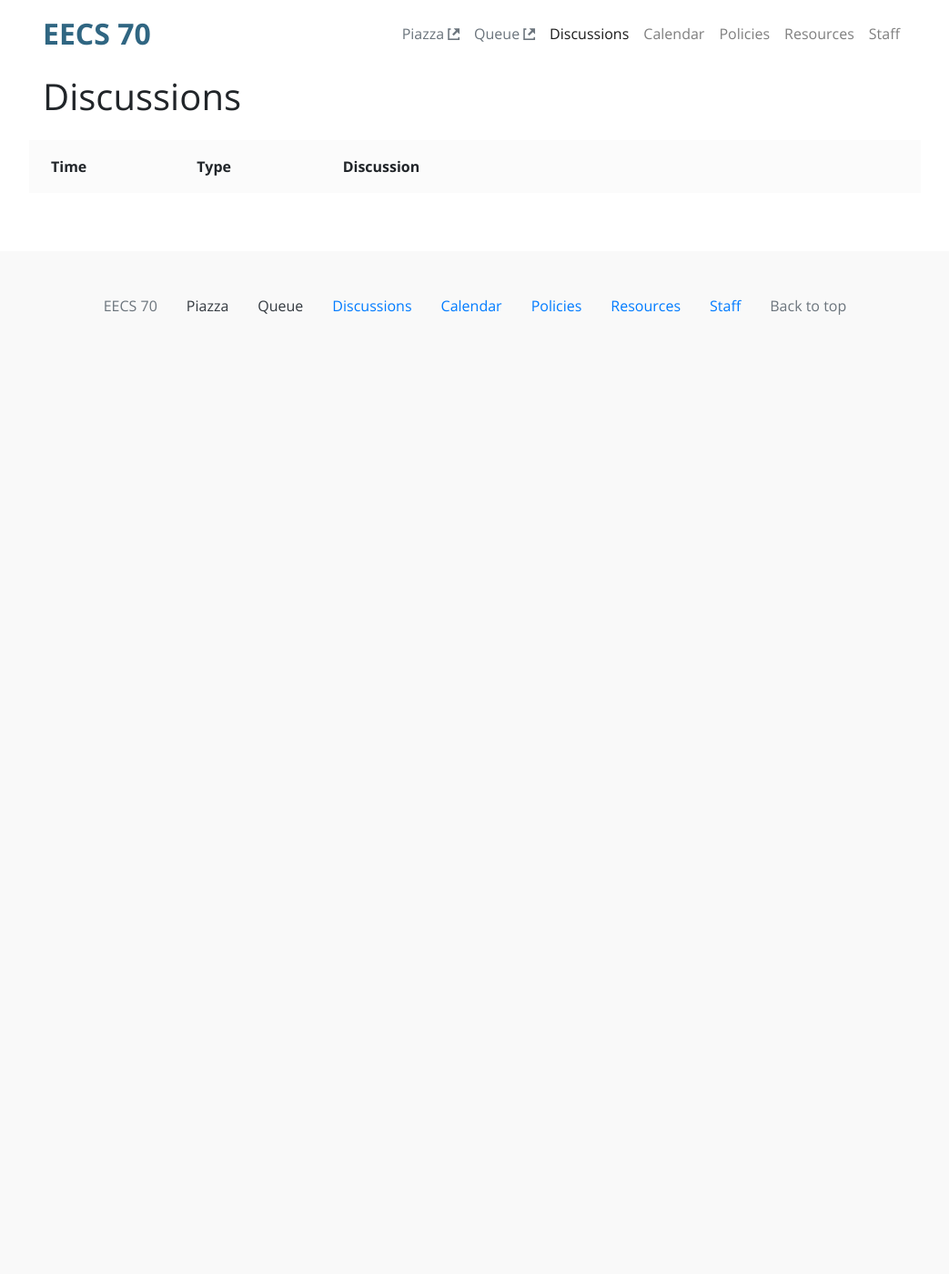
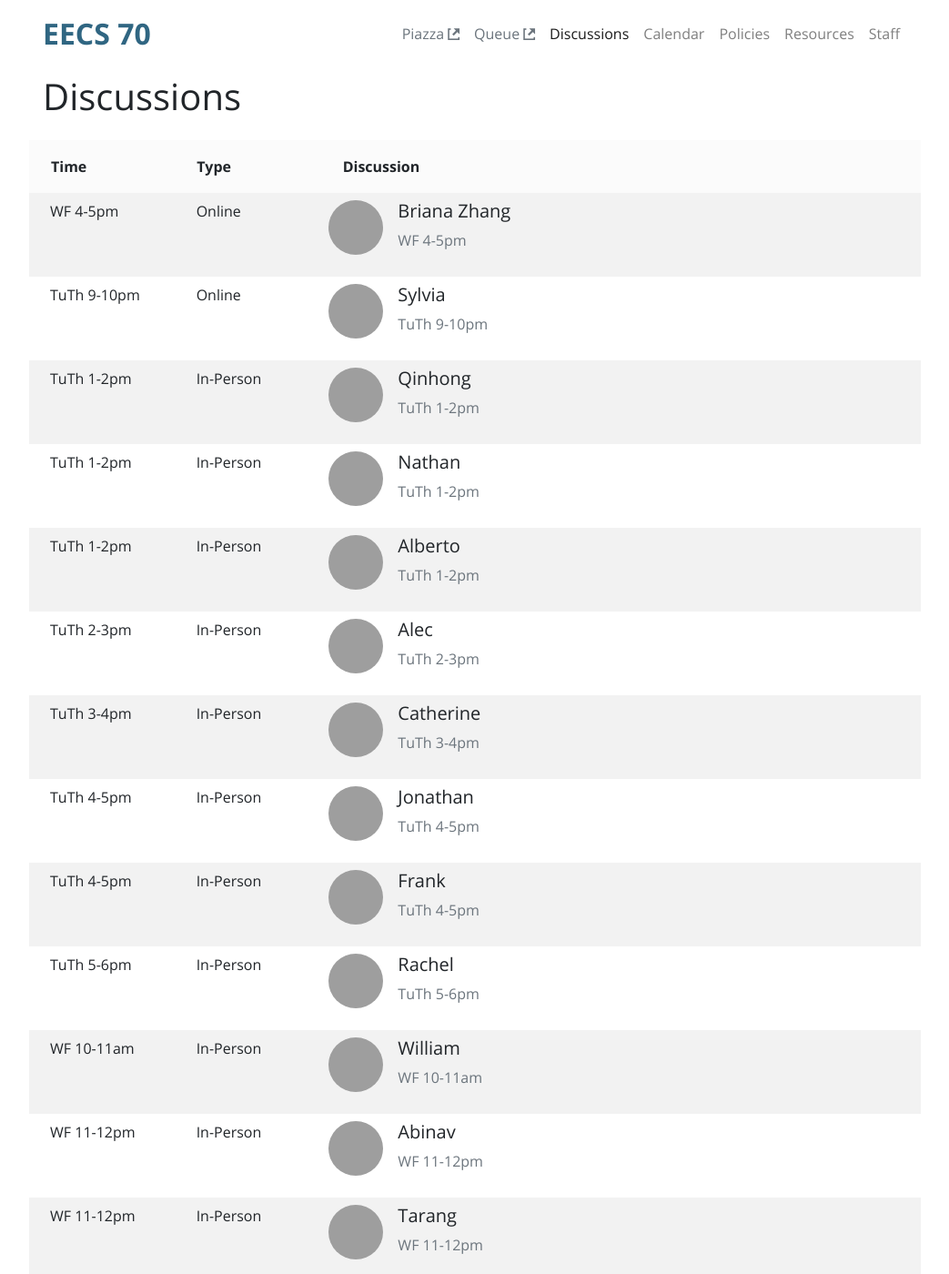
Before and after one commit to tsgoten/cs70-website, a Jekyll site: the page built from pages/discussions.html, in a window 1280 px wide and 1400 px high. Shown: the whole window at 91% size, without its empty margins (118-1161 px from the left). Built offline with Jekyll 4.4.1, drawn with Linux system fonts in a browser that asks for light colours; some of the changed text lies outside the part shown; grey boxes are pictures that could not be loaded.

Commit message:
updated discussions without picture

```diff
--- a/_data/discussions.csv
+++ b/_data/discussions.csv
@@ -1,2 +1,24 @@
 "ta","second_ta","day","shortday","time","type"
-"Briana Zhang","","Wednesday/Friday","WF","4:00pm","Online"
+"Briana Zhang","","Wednesday/Friday","WF","4-5pm","Online"
+"Sylvia","","Tuesday/Thursday","TuTh","9-10pm","Online"
+"Qinhong","","Tuesday/Thursday","TuTh","1-2pm","In-Person"
+"Nathan","","Tuesday/Thursday","TuTh","1-2pm","In-Person"
+"Alberto","","Tuesday/Thursday","TuTh","1-2pm","In-Person"
+"Alec","","Tuesday/Thursday","TuTh","2-3pm","In-Person"
+"Catherine","","Tuesday/Thursday","TuTh","3-4pm","In-Person"
+"Jonathan","","Tuesday/Thursday","TuTh","4-5pm","In-Person"
+"Frank","","Tuesday/Thursday","TuTh","4-5pm","In-Person"
+"Rachel","","Tuesday/Thursday","TuTh","5-6pm","In-Person"
+"William","","Wednesday/Friday","WF","10-11am","In-Person"
+"Abinav","","Wednesday/Friday","WF","11-12pm","In-Person"
+"Tarang","","Wednesday/Friday","WF","11-12pm","In-Person"
+"Kyle","","Wednesday/Friday","WF","12-1pm","In-Person"
+"Andrew","","Wednesday/Friday","WF","12-1pm","In-Person"
+"Richard","","Wednesday/Friday","WF","12-1pm","In-Person"
+"Sagnik","","Wednesday/Friday","WF","1-2pm","In-Person"
+"Michael","","Wednesday/Friday","WF","1-2pm","In-Person"
+"Gilbert","","Wednesday/Friday","WF","1-2pm","In-Person"
+"Brianna Fan","","Wednesday/Friday","WF","2-3pm","In-Person"
+"Arin","","Wednesday/Friday","WF","3-4pm","In-Person"
+"Arun","","Wednesday/Friday","WF","5-6pm","In-Person"
+"Dustin","","Wednesday/Friday","WF","3-4pm","CS Scholars"
--- a/pages/discussions.html
+++ b/pages/discussions.html
@@ -4,7 +4,7 @@ title: Discussions
 permalink: /discussions/
 ---
 
-{% assign days = 'Tuesday/Thursday', 'Wednesday/Friday' | split: ', ' %}
+{% assign days = 'Tuesday/Thursday, Wednesday/Friday' | split: ', ' %}
 
 <div class="d-none d-md-block sticky-top">
     <div class="row py-3 discussion-row top-discussion-row px-2">
@@ -20,23 +20,17 @@ permalink: /discussions/
     </div>
 </div>
 
-{% for day in days %} {% for i in (9..24) %} {% include hr-format.html i=i %} {%
-assign start_time_mm = time_mm %} {% assign start_time_hr = time %} {% assign
-hr_start = hr %} {% assign j = i | plus: 1 %} {% include hr-format.html i=j %}
-{% assign stripe = i | modulo: 2%} {% assign time_discussions =
-site.data.discussions | where:"day", day | where:"time", start_time_mm %} {%
-assign num = time_discussions | size %} {% if num > 0 %}
+{% for dis in site.data.discussions %} {% assign members = site.staff |
+    where:"name", dis.ta %} {% assign member = members.first %} {% assign
+    img_url = '/assets/staff-images/' | append: member.image | relative_url %}
+    {% assign type = member.type %}
 <div
     class="row obj-hover py-2 discussion-row px-2 {% comment %} {% if forloop.first %} discussion-row-first {% endif %} {% if forloop.last %} discussion-row-last {% endif %} {% endcomment %} {% cycle 'discussion-row-stripe', '' %}"
 >
     <div class="col-md-2 hidden-xs hidden-sm d-none d-md-block">
-        {{day}} {{start_time_hr}}-{{time}}
+        {{dis.shortday}} {{dis.time}}
     </div>
 
-    {% for dis in time_discussions %} {% assign members = site.staff |
-    where:"name", dis.ta %} {% assign member = members.first %} {% assign
-    img_url = '/assets/staff-images/' | append: member.image | relative_url %}
-    {% assign type = member.type %}
     <div class="col-md-2">{{dis.type}}</div>
     <div class="col-md-auto">
         <div class="row">
@@ -53,13 +47,12 @@ assign num = time_discussions | size %} {% if num > 0 %}
                     <p class="my-1">
                         <span class="text-muted"
                             >{{dis.shortday}}
-                            {{start_time_hr}}-{{hr}}{{meridiem}}</span
+                            {{dis.time}}</span
                         >
                     </p>
                 </div>
             </div>
         </div>
     </div>
-    {% endfor %}
 </div>
-{% endif %} {% endfor %} {% endfor %}
+{% endfor %}
```
Also changed, not shown: 2 other files.
